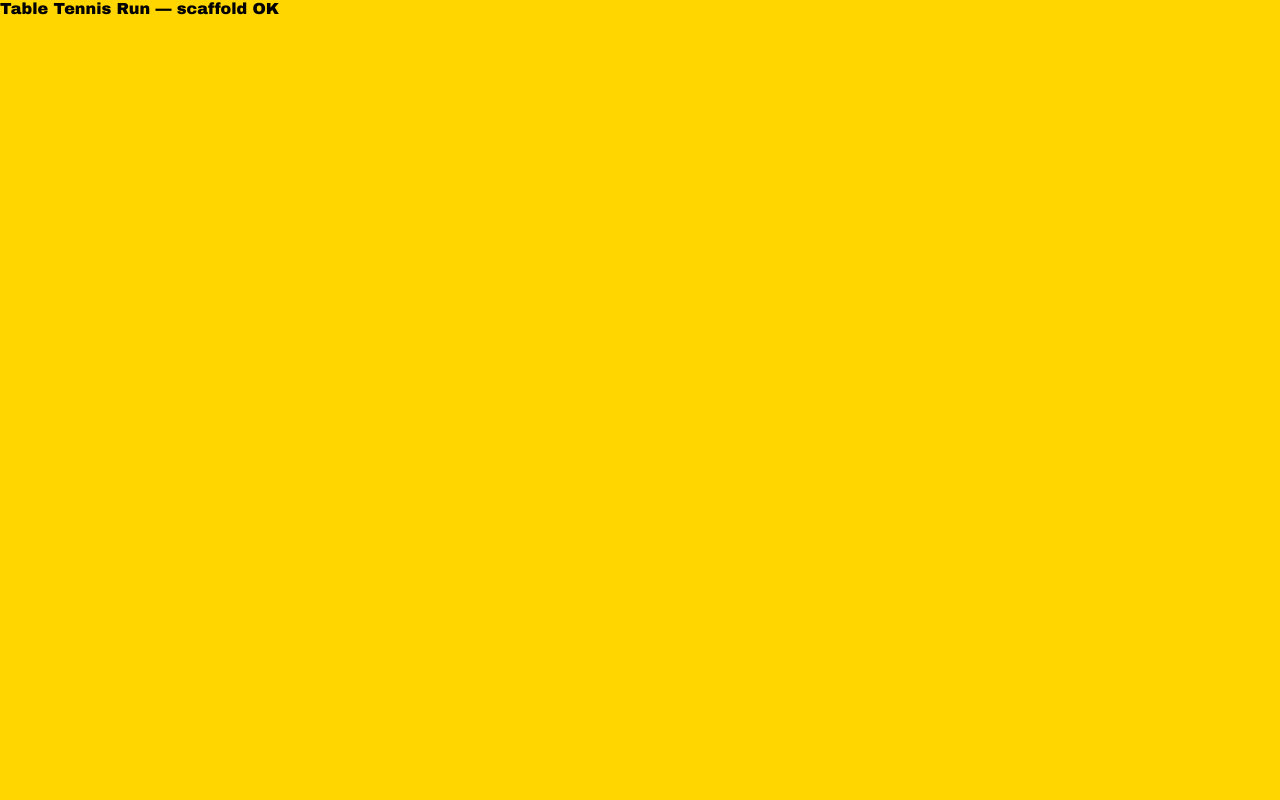
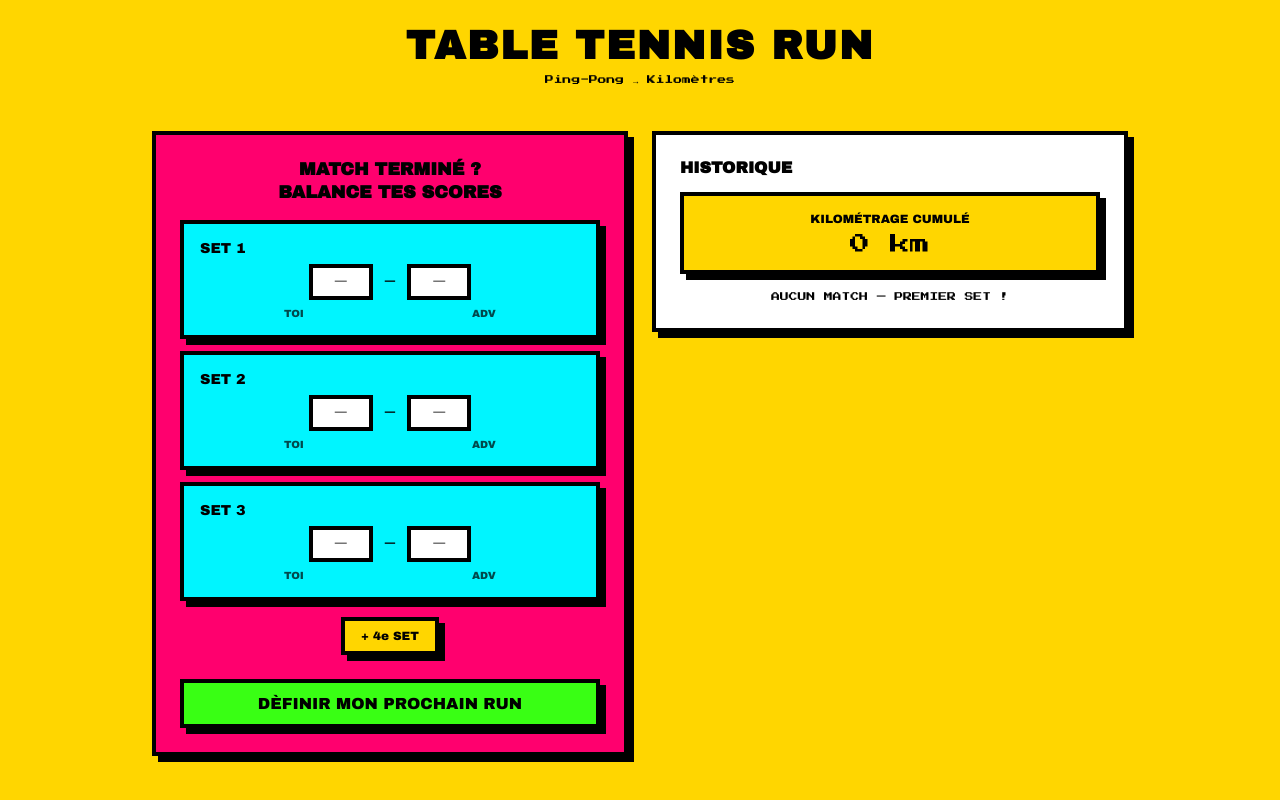
Before and after one commit to gabrielluthun/table-tennis-run, a Vue app: page / in a window 1280 px wide. Built offline with nearby package versions, Linux system fonts and the light colour scheme.

Commit message:
feat: wire spa layout and match flow

```diff
--- a/src/App.vue
+++ b/src/App.vue
@@ -1,5 +1,56 @@
-<script setup lang="ts"></script>
+<script setup lang="ts">
+import { ref } from 'vue'
+import { usePingPongTracker } from '@/composables/usePingPongTracker'
+import ScoreInput from '@/components/score-input/ScoreInput.vue'
+import RevealScreen from '@/components/reveal/RevealScreen.vue'
+import HistoryBoard from '@/components/history/HistoryBoard.vue'
+import type { SetInput } from '@/domain/types'
+import './App.scss'
+
+const scoreInputRef = ref<InstanceType<typeof ScoreInput> | null>(null)
+
+const {
+  matches,
+  totalKm,
+  currentStep,
+  lastResult,
+  formErrors,
+  submitMatch,
+  resetToInput,
+  clearHistory,
+} = usePingPongTracker()
+
+function handleSubmit(sets: SetInput[]): void {
+  submitMatch(sets)
+}
+
+function handleCloseReveal(): void {
+  resetToInput()
+  scoreInputRef.value?.resetForm()
+}
+</script>
 
 <template>
-  <p>Table Tennis Run — scaffold OK</p>
+  <div class="app">
+    <header class="app__header">
+      <h1 class="app__title">TABLE TENNIS RUN</h1>
+      <p class="app__subtitle">Ping-Pong → Kilomètres</p>
+    </header>
+
+    <main class="app__main">
+      <ScoreInput
+        v-if="currentStep === 'input'"
+        ref="scoreInputRef"
+        :errors="formErrors"
+        @submit="handleSubmit"
+      />
+      <RevealScreen
+        v-if="currentStep === 'reveal' && lastResult"
+        :result="lastResult"
+        @close="handleCloseReveal"
+      />
+    </main>
+
+    <HistoryBoard :matches="matches" :total-km="totalKm" @clear="clearHistory" />
+  </div>
 </template>
```
